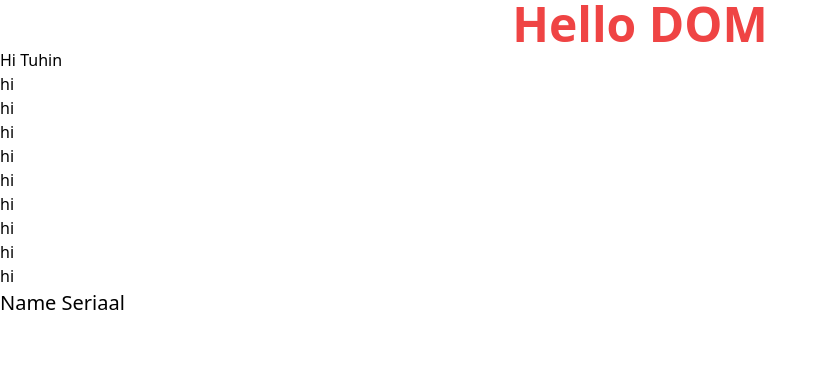
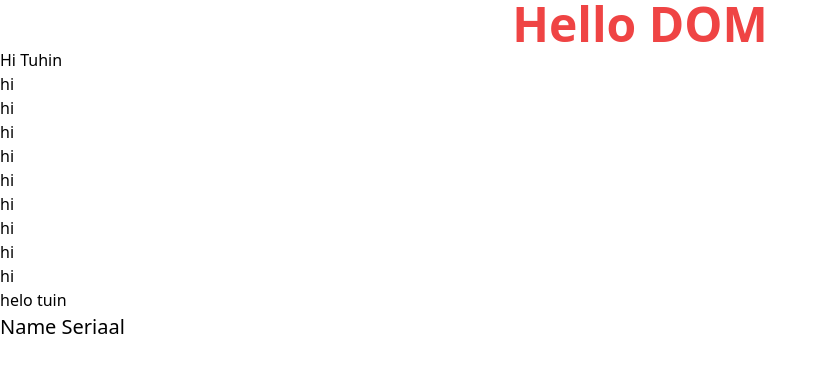
Before and after one commit to tuhinhossain123/js-practice, a plain HTML site: page index.html in a window 1280 px wide. Shown: the whole page, without its empty margins (0-826 px from the left). Drawn offline with nearby package versions, Linux system fonts and the light colour scheme.

Commit message:
createElement recap

```diff
--- a/index.html
+++ b/index.html
@@ -13,7 +13,7 @@
     <main>
         <h2>Hi Tuhin</h2>
         <ul>
-            <ol>
+            <ol id="li-list">
                 <li>hi</li>
                 <li>hi</li>
                 <li>hi</li>
--- a/script.js
+++ b/script.js
@@ -10,4 +10,9 @@ for (let i = 0; i <= allLi.length; i++) {
 }
 
 const lists = document.getElementById("name-serial").style.fontSize ="20px"
-console.log(lists);
+// console.log(lists);
+
+const liAdd = document.getElementById('li-list');
+const li = document.createElement("li");
+li.innerText="helo tuin";
+liAdd.appendChild(li)
```
